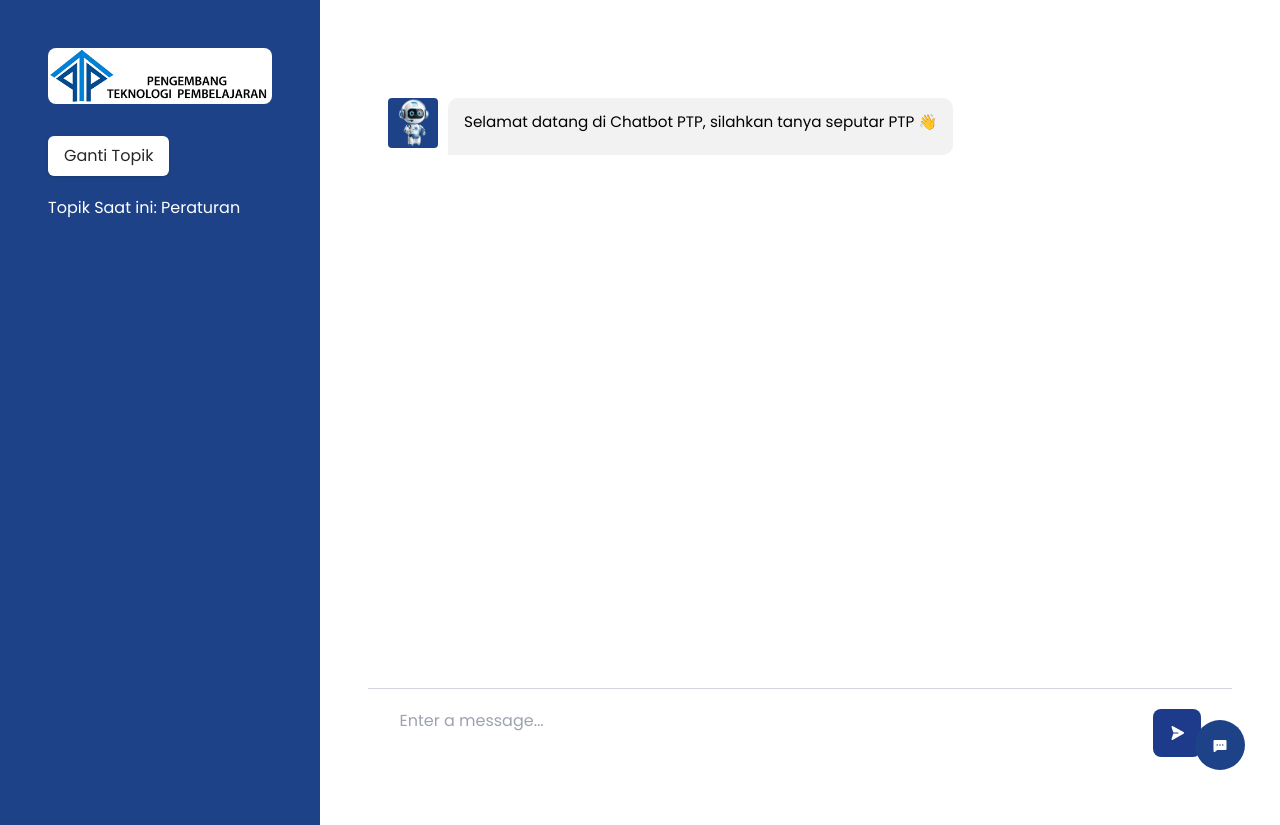
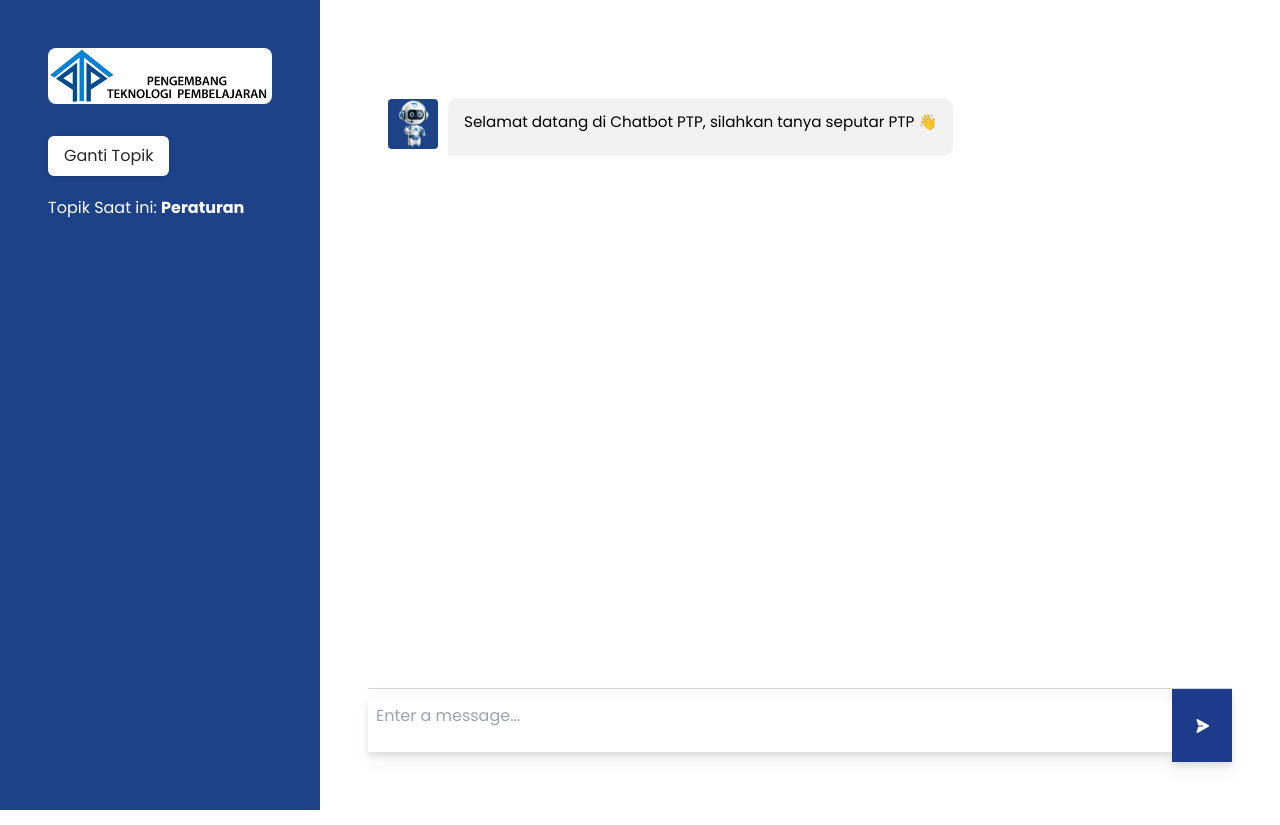
Before and after one commit to RizkiLaksanaPutra/chatbot-ptp, a Next.js app: page / in a window 1280 px wide. Built offline with nearby package versions, Linux system fonts and the light colour scheme.

Commit message:
check point

```diff
--- a/src/app/_components/Chatbot/index.js
+++ b/src/app/_components/Chatbot/index.js
@@ -99,7 +99,7 @@ export default function Chatbot(props) {
       ? response?.answer
       : "Maaf, saya tidak dapat menjawab pertanyaan tersebut dengan informasi yang tersedia. Terima kasih telah bertanya.";
 
-    const sourceDocuments = !response?.answer.includes("no_answer")
+    const sourceDocuments = !response?.answer.includes("Maaf")
       ? (response?.sourceDocuments ?? [])
       : [];
 
--- a/src/app/_components/ChatbotFullPage/ChatbotMainContent/index.jsx
+++ b/src/app/_components/ChatbotFullPage/ChatbotMainContent/index.jsx
@@ -75,7 +75,7 @@ export default function ChatbotMainContent(props) {
       ? response?.answer
       : "Maaf, saya tidak dapat menjawab pertanyaan tersebut dengan informasi yang tersedia. Terima kasih telah bertanya.";
 
-    const sourceDocuments = !response?.answer.includes("no_answer")
+    const sourceDocuments = !response?.answer.includes("Maaf")
       ? (response?.sourceDocuments ?? [])
       : [];
 
@@ -91,28 +91,15 @@ export default function ChatbotMainContent(props) {
     chatBox.scrollTo(0, chatBox.scrollHeight);
   };
 
-  // const parseMessage = (message) => {
-  //   const lines = message.split('\n');
-  //   return lines.map((line, index) => {
-  //     if (line.startsWith('**') && line.endsWith('**')) {
-  //       return <strong key={index}>{line.slice(2, -2)}</strong>;
-  //     } else if (line.startsWith('*')) {
-  //       return <li key={index}>{line.slice(1)}</li>;
-  //     } else {
-  //       return <p key={index}>{line}</p>
-  //     }
-  //   });
-  // };
-
   const parseMessage = (message) => {
-    const lines = message("\n");
+    const lines = message.split("\n");
     return lines.map((line, index) => {
       if (line.startsWith("*")) {
-        return <li key={index}>{line.slice(1)}</li>;
-      } else if (line.startsWith("**") && line.endsWith("**")) {
-        return <strong key={index}>{line.slice(2, -2)}</strong>;
+        const content = line.slice(1).replace(/\*\*(.*?)\*\*/g, "<strong>$1</strong>");
+        return <li key={index} dangerouslySetInnerHTML={{ __html: content }} />;
       } else {
-        return <p key={index}>{line}</p>;
+        const content = line.replace(/\*\*(.*?)\*\*/g, "<strong>$1</strong>");
+        return <p key={index} dangerouslySetInnerHTML={{ __html: content }} />;
       }
     });
   };
@@ -152,7 +139,7 @@ export default function ChatbotMainContent(props) {
                 </span>
               )}
               <div className={styles["chat-bubble"]}>
-                <p>{message.value}</p>
+                <div>{parseMessage(message.value)}</div>
                 {message?.sourceDocuments &&
                   message?.sourceDocuments.length > 0 && (
                     <>
@@ -177,7 +164,7 @@ export default function ChatbotMainContent(props) {
           ))}
         </ul>
       </div>
-      <div className="relative flex items-center justify-evenly border-t border-gray-300 p-5">
+      <div className="flex items-center justify-between border-t border-gray-300 drop-shadow-lg">
         <textarea
           ref={chatInputRef}
           placeholder="Enter a message..."
@@ -185,10 +172,10 @@ export default function ChatbotMainContent(props) {
           value={userMessage}
           onChange={handleUserMessage}
           required
-          className="w-[90%] resize-none outline-none"
+          className="w-full resize-none pl-2 pt-1 outline-none"
         ></textarea>
         <span
-          className="flex h-12 w-12 cursor-pointer items-center justify-center rounded-lg bg-blue-900 text-white hover:bg-blue-800"
+          className="flex h-[73.20px] w-16 cursor-pointer items-center justify-center bg-blue-900 text-white hover:bg-blue-800"
           onClick={handleSendMessage}
         >
           <PiPaperPlaneRightFill />
--- a/src/app/_components/ChatbotFullPage/ChatbotMainContent/style.module.css
+++ b/src/app/_components/ChatbotFullPage/ChatbotMainContent/style.module.css
@@ -8,6 +8,7 @@
   display: flex;
   list-style: none;
 }
+
 .chatbox .outgoing {
   margin: 20px 0;
   justify-content: flex-end;
@@ -20,7 +21,7 @@
 
 .chatbox .incoming > span {
   width: 50px;
-  height:50px;
+  height: 50px;
   color: #fff;
   cursor: default;
   text-align: center;
@@ -30,6 +31,7 @@
   border-radius: 4px;
   margin: 0 10px 7px 0;
 }
+
 .chatbox .chat .chat-bubble {
   white-space: pre-wrap;
   padding: 12px 16px;
@@ -39,17 +41,22 @@
   font-size: 0.95rem;
   background: #1e4288;
 }
+
 .chatbox .incoming .chat-bubble {
   border-radius: 10px 10px 10px 0;
+  color: #000;
+  background: #f2f2f2;
 }
+
+.chatbox .incoming .chat-bubble p {
+  margin-bottom: 10px;
+}
+
 .chatbox .chat .chat-bubble.error {
   color: #721c24;
   background: #f8d7da;
 }
-.chatbox .incoming .chat-bubble {
-  color: #000;
-  background: #f2f2f2;
-}
+
 .chatbot .chat-input {
   display: flex;
   gap: 5px;
@@ -60,6 +67,7 @@
   padding: 3px 20px;
   border-top: 1px solid #ddd;
 }
+
 .chat-input textarea {
   height: 55px;
   width: 100%;
@@ -70,6 +78,7 @@
   padding: 15px 15px 15px 0;
   font-size: 0.95rem;
 }
+
 .chat-input span {
   align-self: flex-end;
   color: #1e4288;
@@ -80,6 +89,7 @@
   visibility: hidden;
   font-size: 1.35rem;
 }
+
 .chat-input textarea:valid ~ span {
   visibility: visible;
 }
--- a/src/app/_components/ChatbotFullPage/ChatbotSidebar/index.jsx
+++ b/src/app/_components/ChatbotFullPage/ChatbotSidebar/index.jsx
@@ -23,7 +23,7 @@ export default function ChatbotSidebar(props) {
         </div> */}
         <div>
           <button className="flex flex-row justify-between items-center bg-white text-zinc-800 rounded-md shadow py-2 px-4 mb-5 cursor-pointer" onClick={props.handleModelToggle}>Ganti Topik</button>
-          <p>Topik Saat ini: <span className="capitalize">{props.modelType}</span></p>
+          <p>Topik Saat ini: <span className="capitalize font-bold">{props.modelType}</span></p>
         </div>
       </div>
     </div>
--- a/src/app/_components/ChatbotFullPage/index.jsx
+++ b/src/app/_components/ChatbotFullPage/index.jsx
@@ -25,7 +25,7 @@ export default function ChatbotFullPage() {
         />
         <ChatbotMainContent modelType={modelType}/>
       </div>
-      <Chatbot modelType={modelType}/>
+      {/* <Chatbot modelType={modelType}/> */}
     </>
   );
 }
--- a/src/app/_lib/chatbot-pengetahuan/index.js
+++ b/src/app/_lib/chatbot-pengetahuan/index.js
@@ -85,8 +85,7 @@ const createRetriever = (vectorStore) => {
 
 const createChain = async (model, retriever) => {
   const promptTemplate = `
-  Gunakan informasi berikut ini untuk menjawab pertanyaan di akhir.
-  Jika Anda tidak tahu jawabannya atau jawabannya tidak ada di dalam konteks, selalu jawab dengan dengan kata "no_answer" dan jangan ucapkan terima kasih.
+  Anda adalah seorang asisten yang dapat membantu menjawab pertanyaan user secara lengkap dan detail, jawablah pertanyaan user dengan bahasa indonesia.
 
   Konteks: {context}
   Pertanyaan: {input}
--- a/src/app/_lib/chatbot-peraturan/index.js
+++ b/src/app/_lib/chatbot-peraturan/index.js
@@ -85,8 +85,7 @@ const createRetriever = (vectorStore) => {
 
 const createChain = async (model, retriever) => {
   const promptTemplate = `
-  Gunakan informasi berikut ini untuk menjawab pertanyaan di akhir.
-  Jika Anda tidak tahu jawabannya atau jawabannya tidak ada di dalam konteks, selalu jawab dengan dengan kata "no_answer" dan jangan ucapkan terima kasih.
+  Anda adalah seorang asisten yang dapat membantu menjawab pertanyaan user secara lengkap dan detail, jawablah pertanyaan user dengan bahasa indonesia.
 
   Konteks: {context}
   Pertanyaan: {input}
```
